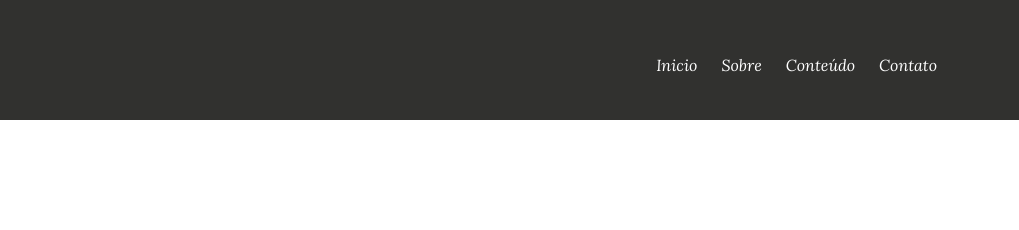
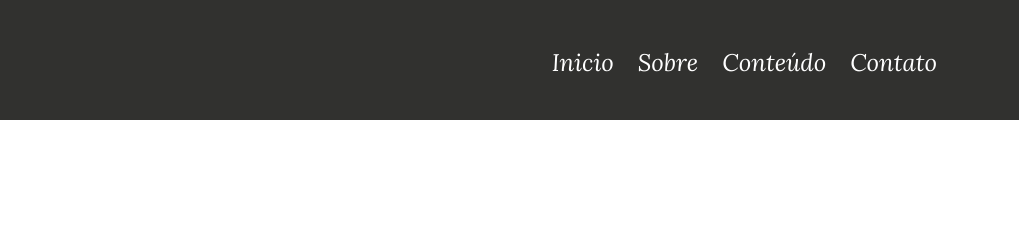
Before and after one commit to Mauri902/academiabiosport, a plain HTML site: page index.html in a window 1280 px wide. Shown: the full height of the page, 261-1280 px from the left. Drawn offline with Linux system fonts and the light colour scheme.

Commit message:
Cabeçalho pronto

```diff
--- a/index.html
+++ b/index.html
@@ -30,10 +30,10 @@
                 <input type="checkbox" id="check">
                 <label for="check">&#9778;</label>
                 <ul>
-                    <li><a href="#"></a>Inicio</li>
-                    <li><a href="#"></a>Sobre</li>
-                    <li><a href="#"></a>Conteúdo</li>
-                    <li><a href="#"></a>Contato</li>
+                    <li><a href="#">Inicio</a></li>
+                    <li><a href="#">Sobre</a></li>
+                    <li><a href="#">Conteúdo</a></li>
+                    <li><a href="#">Contato</a></li>
                 </ul>
             </nav>
         </div>
--- a/style.css
+++ b/style.css
@@ -175,11 +175,11 @@ nav ul li a {
     nav ul li {
         border: 0;
         float: left;
-        color: var(--Branco);
     }
 
     nav ul li a {
         font-size: 1.5rem;
+        color: var(--Branco);
     }
 
     nav ul li a:hover {
```
